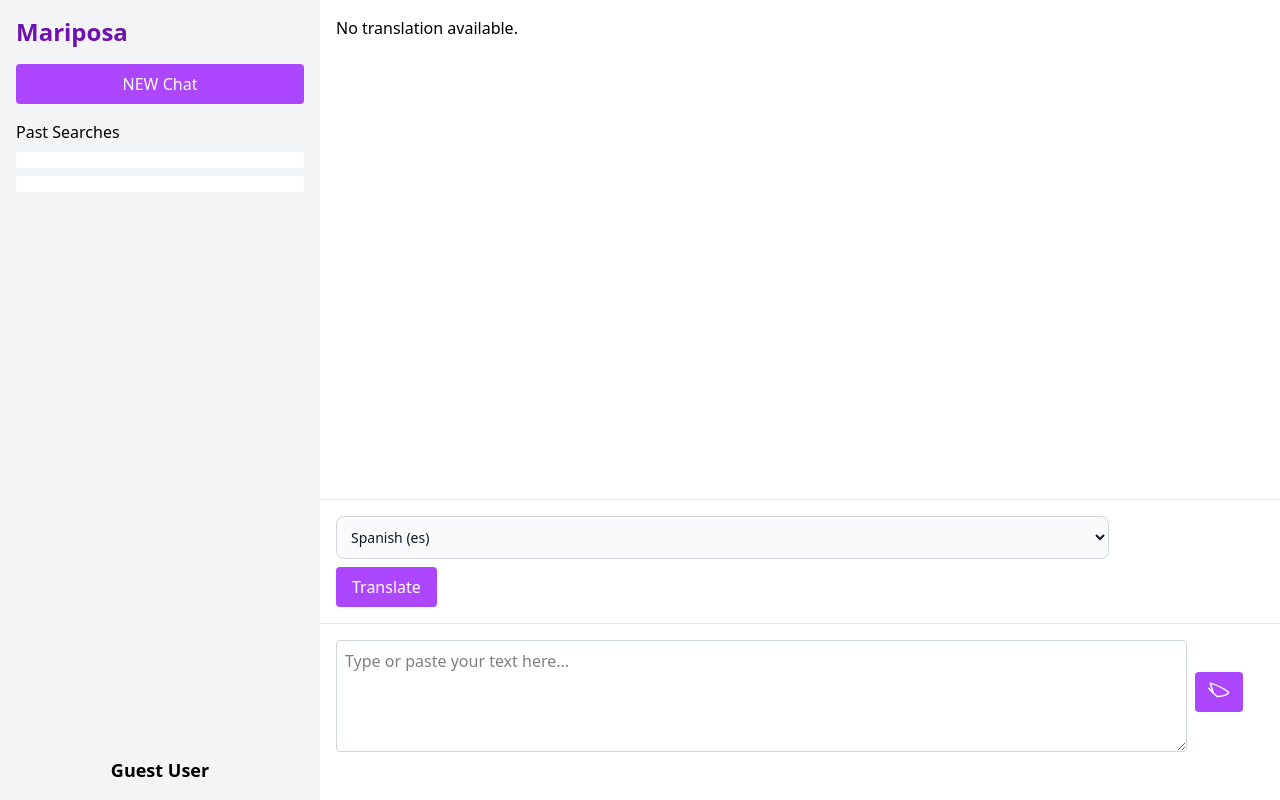
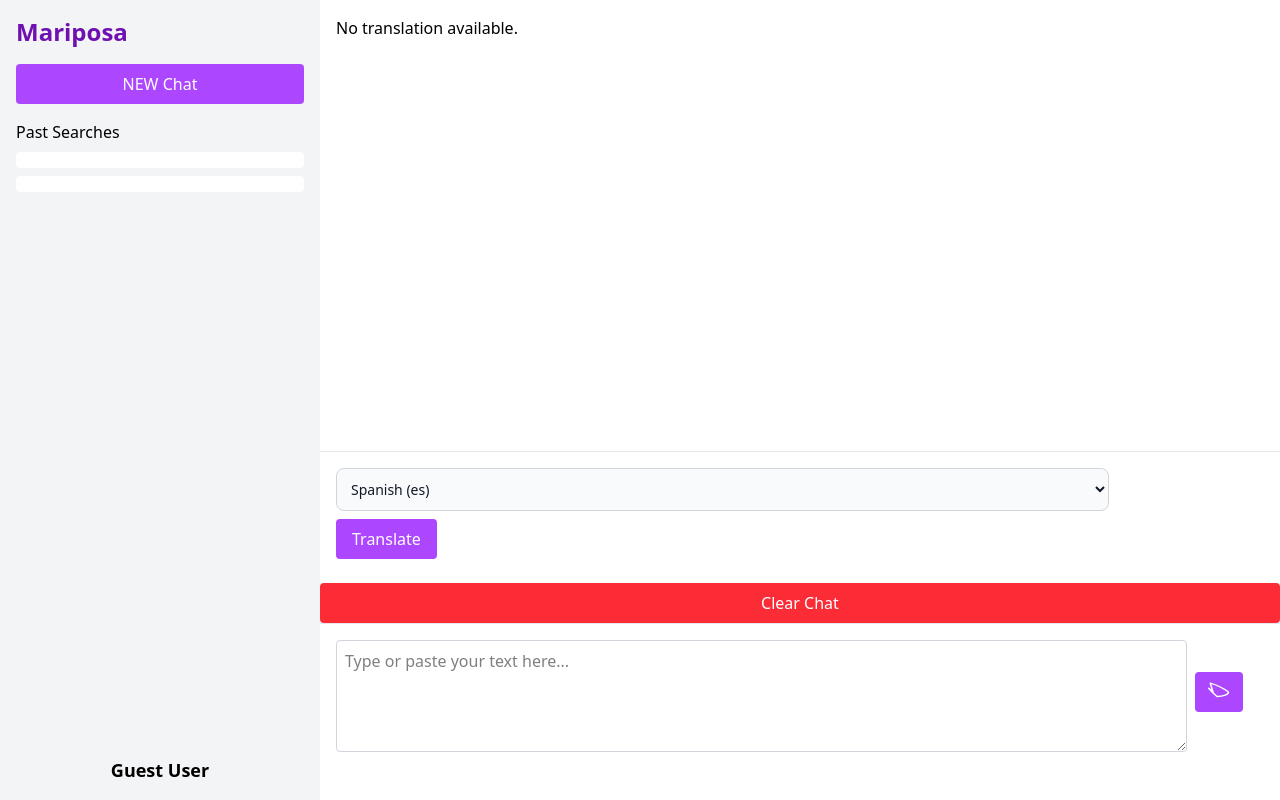
Before and after one commit to masha-a-m/hngx-stage3-ai-processing-app, a React (Vite) app: page / in a window 1280 px wide. Built offline with nearby package versions, Linux system fonts and the light colour scheme.

Commit message:
added clear chat btn

```diff
--- a/src/App.jsx
+++ b/src/App.jsx
@@ -1,6 +1,7 @@
 import React, { useState, useEffect } from 'react';
 import Sidebar from './components/Sidebar';
 import MainContent from './components/MainContent';
+
 import {
   isLanguageDetectorSupported,
   detectLanguage,
@@ -8,9 +9,12 @@ import {
   summarizeText,
   translateText,
   isTranslatorSupported,
-} from './utilities/api';
+}
+from './utilities/api';
+
+
 function App() {
-  const [isLoaded, setIsLoaded] = useState(false); // State to control loading
+  const [isLoaded, setIsLoaded] = useState(false);
   const [outputText, setOutputText] = useState('');
   const [language, setLanguage] = useState('');
   const [summary, setSummary] = useState('');
@@ -31,8 +35,8 @@ function App() {
       alert('Summarizer is not supported in this browser.');
     }
     const timer = setTimeout(() => {
-      setIsLoaded(true); // Set loaded state to true after delay
-    }, 3000); // Adjust the duration (in milliseconds) as needed
+      setIsLoaded(true);
+    }, 3000);
     return () => clearTimeout(timer);
   }, []);
   const handleSend = async (text) => {
@@ -76,38 +80,7 @@ function App() {
     }
   };
 
-// const onTranslate = async () => {
-//   if (!outputText) {
-//     alert('Please enter some text to translate.');
-//     return;
-//   }
-//   if (language === 'unknown') {
-//     alert('Unable to detect the source language.');
-//     return;
-//   }
-//   if (language === targetLanguage) {
-//     alert('Source and target languages are the same.');
-//     return;
-//   }
-//   setIsTranslating(true);
-//   try {
-//     console.log('Starting translation...');
-//     const translated = await translateText(outputText, language, targetLanguage);
-//     if (translated?.trim()) { // Better null check
-//       console.log('Setting translated text:', translated);
-//       setTranslatedText(translated);
-//     } else {
-//       console.warn('Empty translation received.');
-//       alert('Received empty translation - try again');
-//     }
-//   } catch (error) {
-//     console.error('Error during translation:', error);
-//     alert(`Translation failed: ${error.message}`);
-//   } finally {
-//     setIsTranslating(false);
-//   }
-// };
-// App.jsx
+
 const onTranslate = async () => {
   if (!outputText) {
     alert('Please enter some text to translate.');
@@ -140,6 +113,13 @@ const onTranslate = async () => {
   }
 };
 
+const handleClearChat = () => {
+    setOutputText('');
+    setLanguage('');
+    setSummary('');
+    setTranslatedText('');
+  };
+
 const Spinner = () => (
     <div
       style={{
@@ -148,7 +128,7 @@ const Spinner = () => (
         alignItems: 'center',
         height: '100vh',
         width: '100vw',
-        backgroundColor: '#643c6e', // Dark purple background
+        backgroundColor: '#643c6e',
         position: 'fixed',
         top: 0,
         left: 0,
@@ -158,8 +138,8 @@ const Spinner = () => (
     <div
         className="spinner"
         style={{
-          border: '8px solid #f3f3f3', // Light gray border
-          borderTop: '8px solid #886191', // White spinning segment
+          border: '8px solid #f3f3f3',
+          borderTop: '8px solid #886191',
           borderRadius: '50%',
           width: '60px',
           height: '60px',
@@ -168,7 +148,7 @@ const Spinner = () => (
       ></div>
     </div>
   );
-  // Keyframes for spinner animation (can also be added in a separate CSS file)
+
   const spinKeyframes = `
     @keyframes spin {
       0% { transform: rotate(0deg); }
@@ -177,15 +157,15 @@ const Spinner = () => (
   `;
   return (
     <>
-    {/* Add keyframes to the document head */}
       <style>{spinKeyframes}</style>
-      {/* Show spinner if not loaded */}
       {!isLoaded && <Spinner />}
-      {/* Show main UI once loaded */}
+
       {isLoaded && (
         <div className="flex h-screen">
+
           {/* Sidebar */}
           <Sidebar />
+
       {/* Main Content */}
       <MainContent
         outputText={outputText}
@@ -193,6 +173,7 @@ const Spinner = () => (
         summary={summary}
         translatedText={translatedText}
         onSend={handleSend}
+        onClearChat={handleClearChat}
         onSummarize={handleSummarize}
         onTranslate={onTranslate}
         isTranslating={isTranslating}
--- a/src/components/InputArea.jsx
+++ b/src/components/InputArea.jsx
@@ -8,19 +8,19 @@ function InputArea({ onSend }) {
     setInputText(event.target.value);
   };
 
-  // Handle Enter key press
+
   const handleKeyPress = (event) => {
     if (event.key === 'Enter') {
-      event.preventDefault(); // Prevent default form submission behavior
+      event.preventDefault();
       handleSend();
     }
   };
 
-  // Handle Send action
+
   const handleSend = () => {
     if (inputText.trim() !== '') {
-      onSend(inputText); // Pass the input text to the parent component
-      setInputText(''); // Clear the input field after sending
+      onSend(inputText);
+      setInputText('');
     }
   };
 
--- a/src/components/MainContent.jsx
+++ b/src/components/MainContent.jsx
@@ -15,12 +15,14 @@ function MainContent({
   targetLanguage,
   setTargetLanguage,
   onSend,
+  onClearChat,
 })
 
 {
 
   return (
     <div className="flex-1 flex flex-col bg-white -ml-80 md:ml-0">
+
       {/* Output Area */}
       <OutputArea
         key={translatedText}
@@ -70,6 +72,14 @@ function MainContent({
         </button>
       </div>
 
+      <button
+        onClick={onClearChat}
+        className="mt-2 bg-red-500 text-white px-4 py-2 rounded hover:bg-red-600"
+      >
+        Clear Chat
+      </button>
+
+
       {/* Input Area */}
       <InputArea onSend={onSend} />
     </div>
@@ -85,6 +95,7 @@ MainContent.propTypes = {
   onSummarize: PropTypes.func.isRequired,
   onTranslate: PropTypes.func.isRequired,
   onSend: PropTypes.func.isRequired,
+  onClearChat: PropTypes.func.isRequired,
   isSummarizing: PropTypes.bool.isRequired,
   isTranslating: PropTypes.bool.isRequired,
   targetLanguage: PropTypes.string.isRequired,
--- a/src/components/Sidebar.jsx
+++ b/src/components/Sidebar.jsx
@@ -1,6 +1,7 @@
 import React from 'react';
 function Sidebar() {
   const userName = localStorage.getItem('userName') || 'Guest User';
+
   return (
     <div className="w-80 bg-gray-100 p-4 flex flex-col invisible md:visible">
       {/* Header */}
--- a/src/utilities/api.js
+++ b/src/utilities/api.js
@@ -51,9 +51,6 @@ export function isLanguageDetectorSupported() {
   return 'ai' in self && 'languageDetector' in self.ai;
 }
 
-
-
-
 export async function detectLanguage(text) {
 
 
@@ -87,6 +84,7 @@ export async function detectLanguage(text) {
     return { detectedLanguage: 'unknown', confidence: 0 };
   }
 }
+
 
 //Summarizer API
 
```
